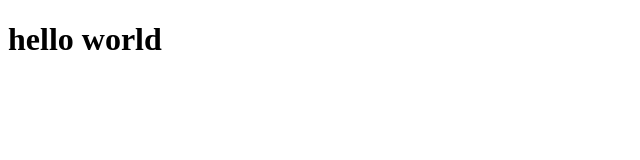
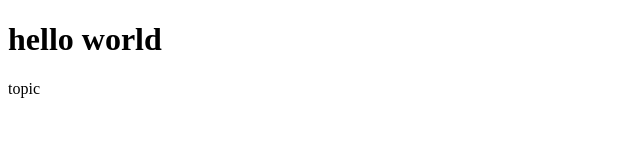
Before and after one commit to MuzaffarEronboyevDev/mylesson, a plain HTML site: page Index.HTML in a window 1280 px wide. Shown: the full height of the page, 0-640 px from the left. Drawn offline with Linux system fonts and the light colour scheme.

Commit message:
add new p tag

```diff
--- a/Index.HTML
+++ b/Index.HTML
@@ -8,5 +8,6 @@
 </head>
 <body>
     <h1>hello world</h1>
+    <p> topic</p>
 </body>
 </html>
```
